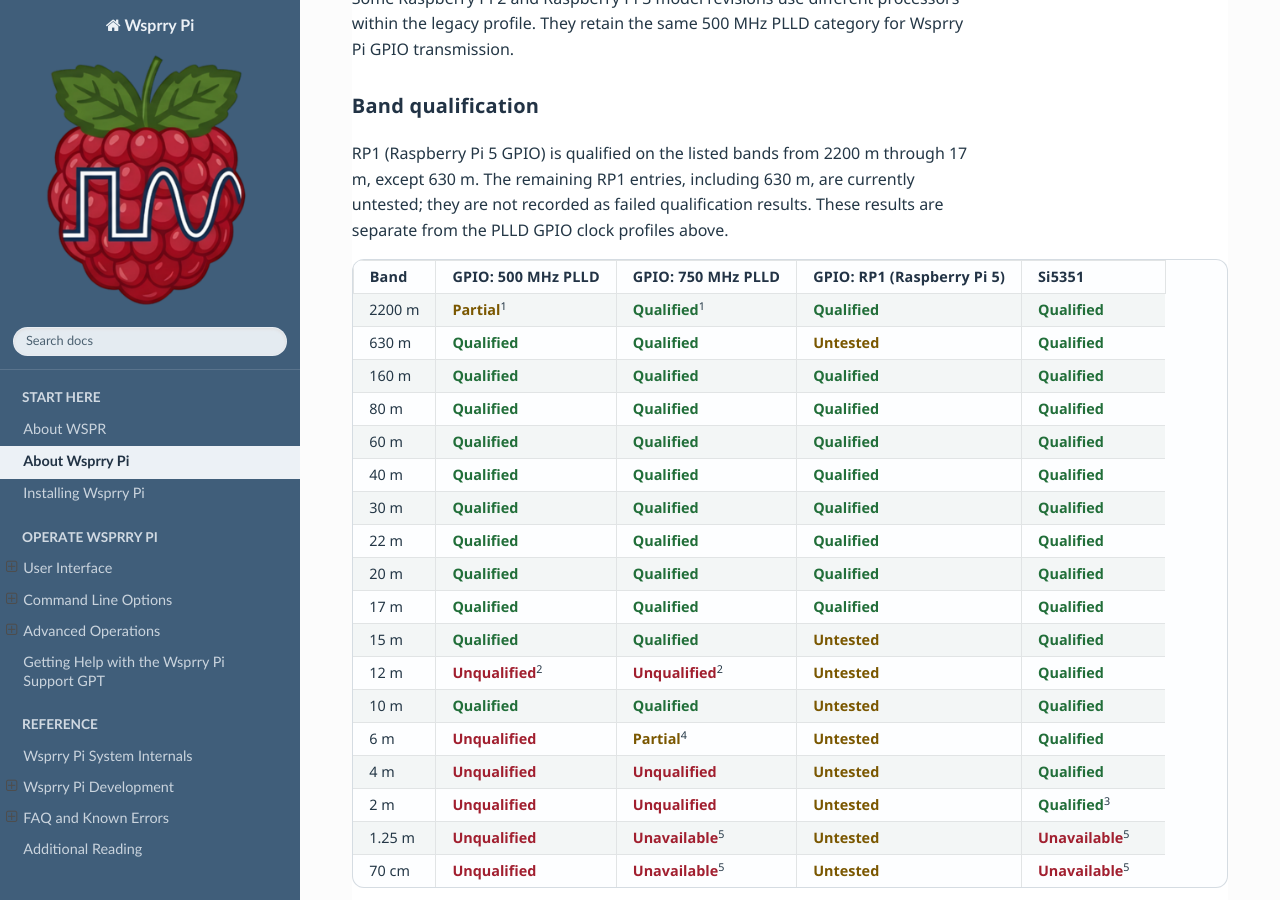
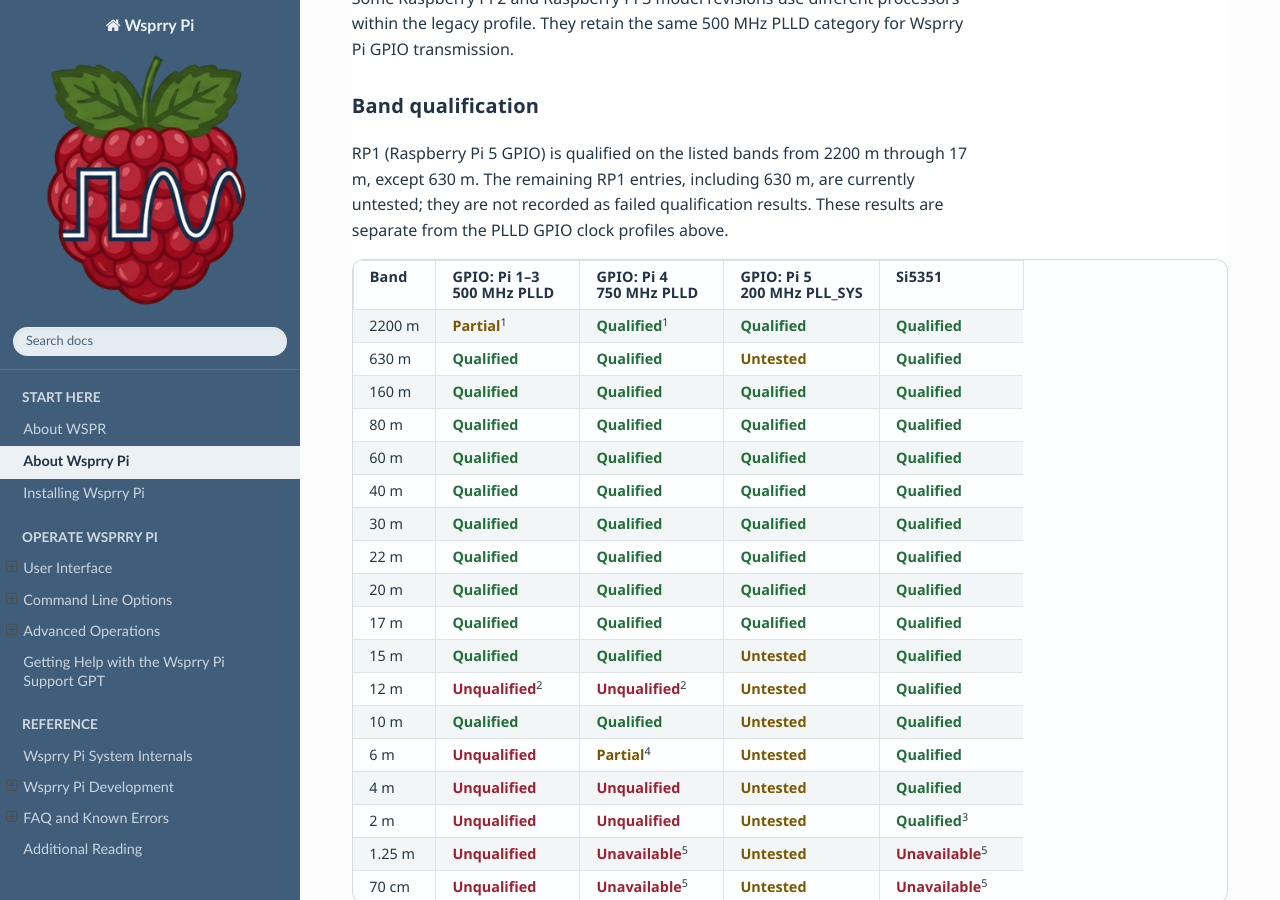
Before and after one commit to WsprryPi/Wsprry_Pi_Docs, a Sphinx documentation site: the page built from docs/About_Wsprry_Pi/index.md, in a window 1280 px wide and 900 px high, scrolled down 3551 px. Built offline with Sphinx 7.4.7 and the Read the Docs theme 3.1.0, drawn with Linux system fonts in a browser that asks for light colours.

Commit message:
docs: wrap band qualification table headers

```diff
--- a/docs/About_Wsprry_Pi/index.md
+++ b/docs/About_Wsprry_Pi/index.md
@@ -97,7 +97,7 @@
 
 RP1 (Raspberry Pi 5 GPIO) is qualified on the listed bands from 2200 m through 17 m, except 630 m. The remaining RP1 entries, including 630 m, are currently untested; they are not recorded as failed qualification results. These results are separate from the PLLD GPIO clock profiles above.
 
-| Band | GPIO: 500 MHz PLLD | GPIO: 750 MHz PLLD | GPIO: RP1 (Raspberry Pi 5) | Si5351 |
+| Band | GPIO: Pi 1–3<br>500 MHz PLLD | GPIO: Pi 4<br>750 MHz PLLD | GPIO: Pi 5<br>200 MHz PLL_SYS | Si5351 |
 | --- | --- | --- | --- | --- |
 | 2200 m | <span class="qualification-status qualification-status--partial">Partial</span><sup>1</sup> | <span class="qualification-status qualification-status--qualified">Qualified</span><sup>1</sup> | <span class="qualification-status qualification-status--qualified">Qualified</span> | <span class="qualification-status qualification-status--qualified">Qualified</span> |
 | 630 m | <span class="qualification-status qualification-status--qualified">Qualified</span> | <span class="qualification-status qualification-status--qualified">Qualified</span> | <span class="qualification-status qualification-status--untested">Untested</span> | <span class="qualification-status qualification-status--qualified">Qualified</span> |
```
